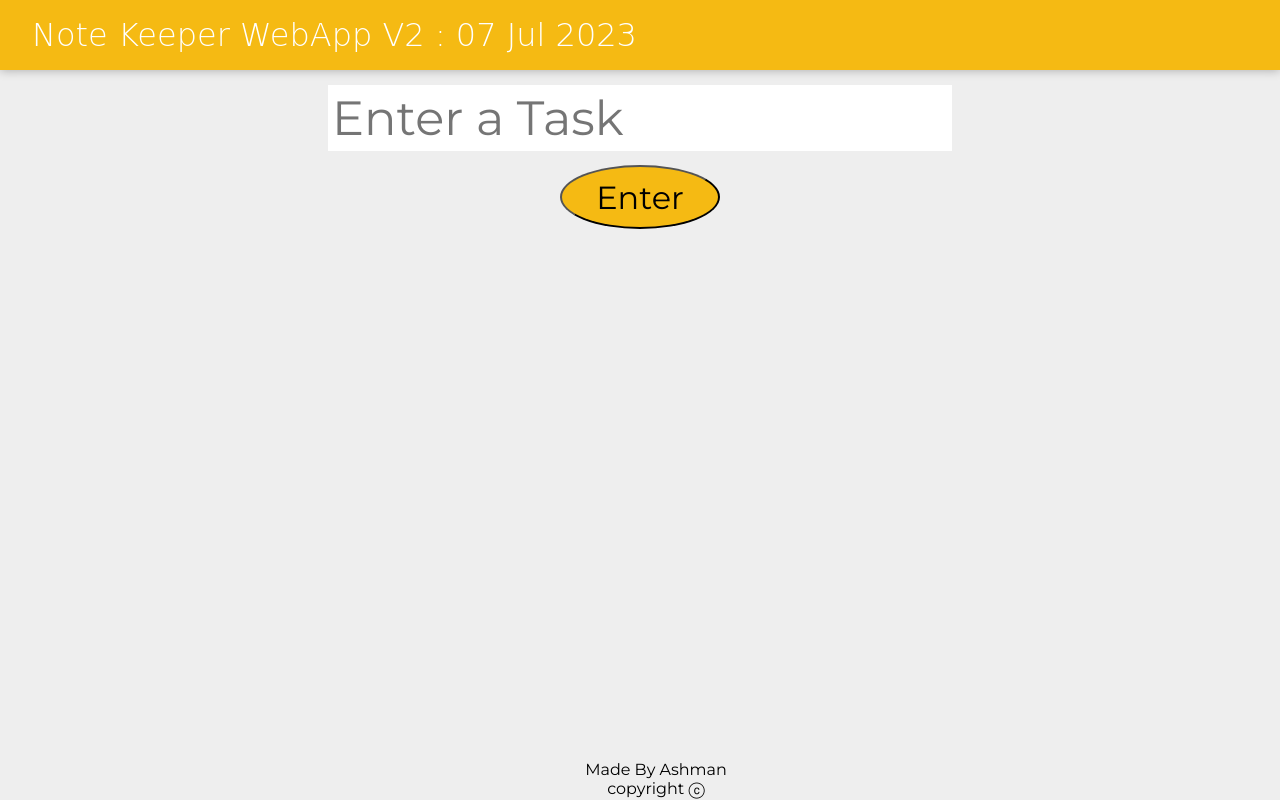
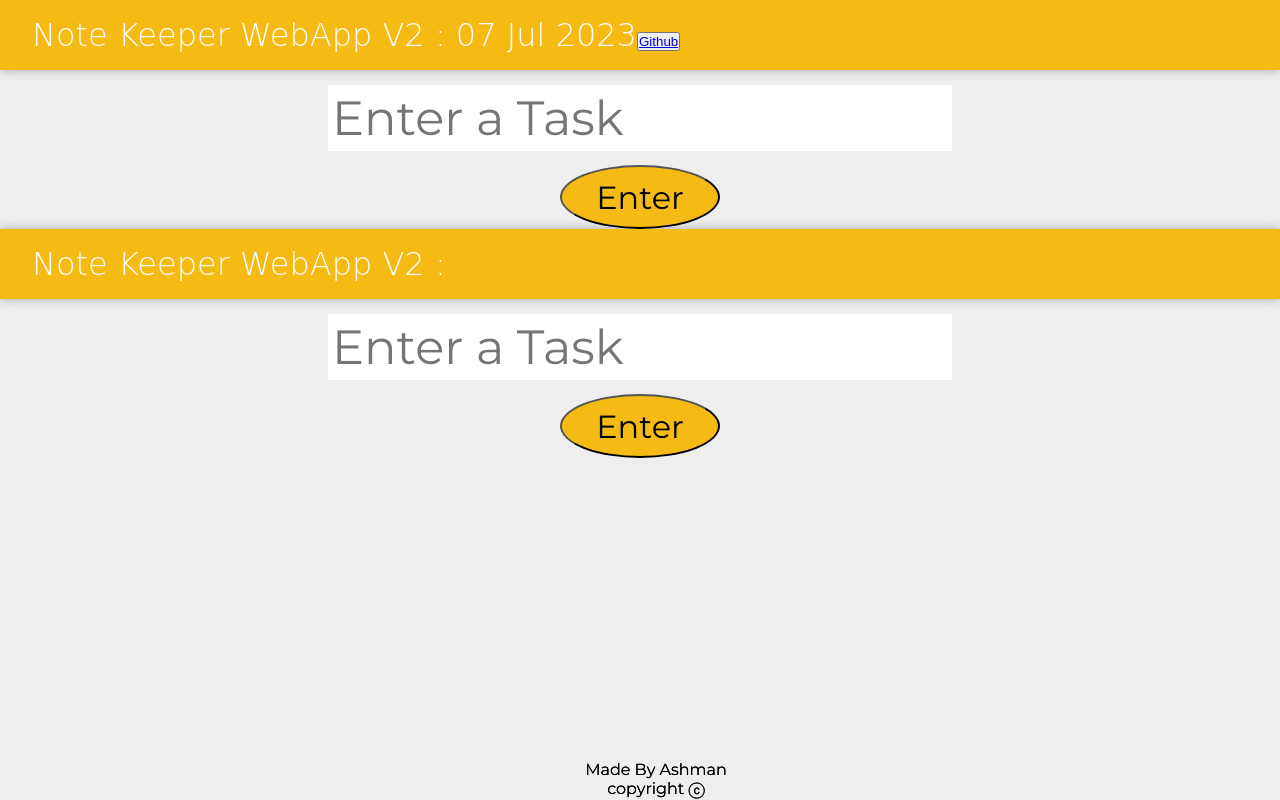
Before and after one commit to AshmanSodhi/NoteKeeperV2, a plain HTML site: page index.html in a window 1280 px wide. Drawn offline with Linux system fonts and the light colour scheme; a web font is replaced by a local one.

Commit message:
Update index.html
Added Github Repo Button

```diff
--- a/index.html
+++ b/index.html
@@ -9,7 +9,61 @@
       href="https://fonts.googleapis.com/css?family=McLaren|Montserrat&display=swap"
       rel="stylesheet"
     />
-    <title>Document</title>
+    <title>Document</title><!DOCTYPE html>
+<html lang="en">
+<head>
+    <meta charset="UTF-8">
+    <meta http-equiv="X-UA-Compatible" content="IE=edge">
+    <meta name="viewport" content="width=device-width, initial-scale=1.0">
+    <link rel="stylesheet" href="style.css">
+    <link
+      href="https://fonts.googleapis.com/css?family=McLaren|Montserrat&display=swap"
+      rel="stylesheet"
+    />
+    <title>Note Keeper WebApp V2</title>
+</head>
+<body>
+    <main class="app">
+        <h1 class="header">Note Keeper WebApp V2 : <span id="date"></span><button class="gitbtn"><a href="https://github.com/AshmanSodhi/NoteKeeperV2" target="_blank">Github</a></button> </h1>
+            <!-- <h1><span id="date"></span></h1> -->
+            <div class="to-do-input">
+                <br>
+                <br>
+                <br>
+                <br>
+                <br>
+                <input type="text" id = "item" placeholder="Enter a Task">
+            </div>
+            <div class = "enterButton">
+                <button id="enter">Enter</button>
+            </div>
+        </div>
+        <div class="to-do-list">
+
+        </div>
+    </main>
+
+    <script src="script.js"></script>
+
+    <!-- <div class="item">
+        <div class="input-controller">
+                <textarea disabled></textarea>
+                <div class="edit-controller">
+                    <button class="deleteBtn">Delete</button>
+                    <button class="editBtn">Edit</button>
+                </div>
+        </div>
+        <div class="update-controller">
+            <button class="saveBtn">Save</button>
+            <button class="cancelBtn">Save</button>
+        </div>
+    </div> -->
+</body>
+<footer>
+    <p>Made By Ashman</p>
+    <p>copyright ⓒ</p>
+</footer>
+</html>
 </head>
 <body>
     <main class="app">
```
